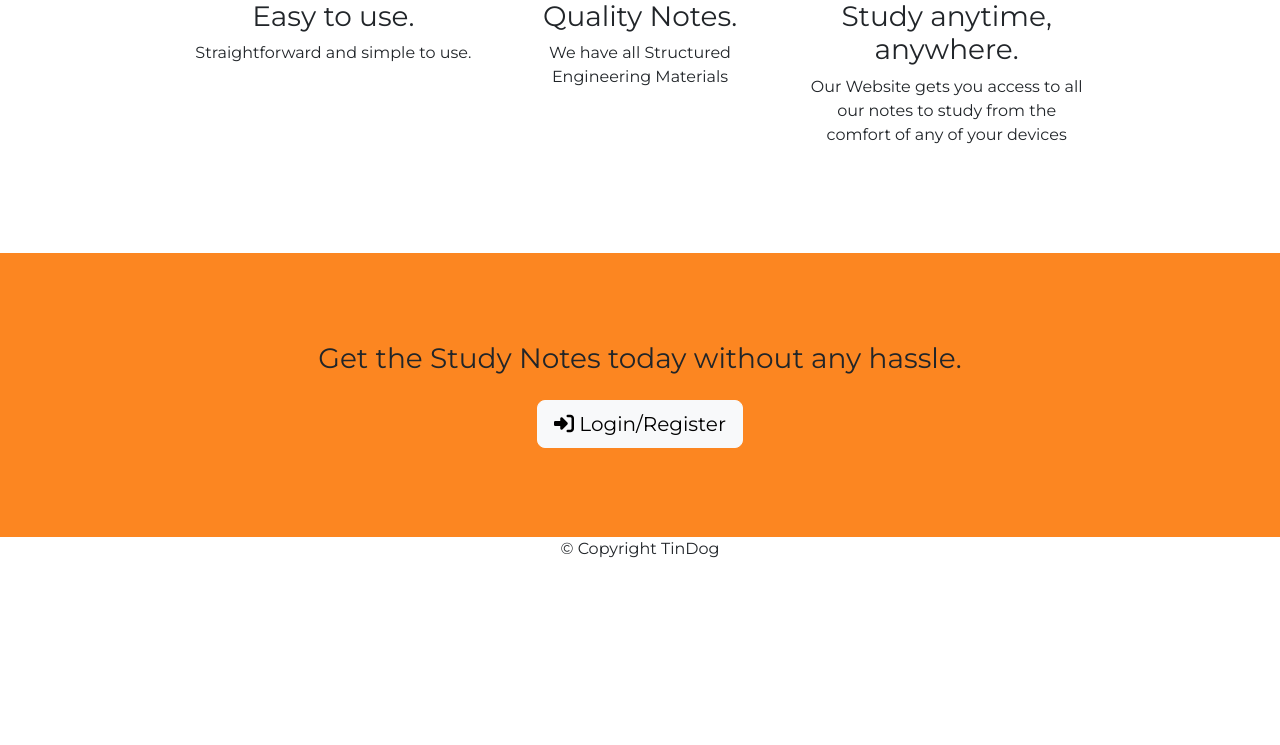
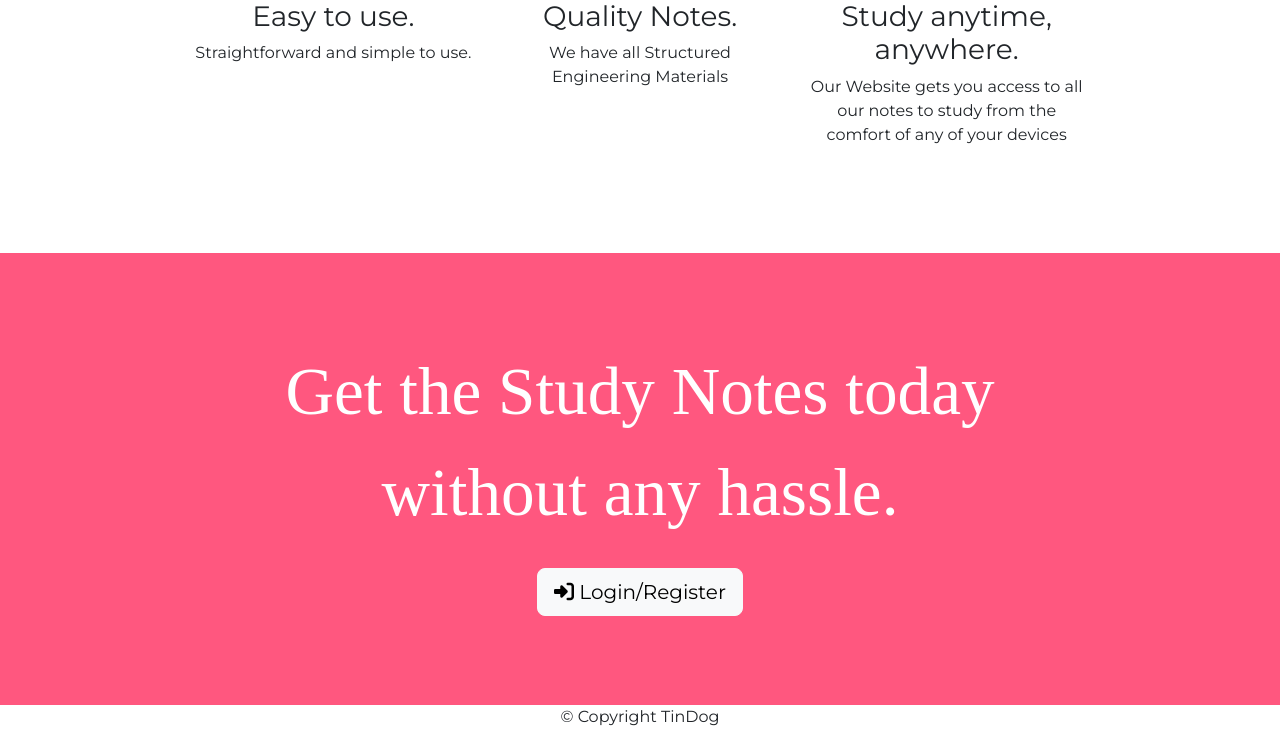
Before and after one commit to s-pratik/notes, a PHP site: page / in a window 1280 px wide. Shown: the part 904-1649 px from the top of the page. Before the commit the page ends 1462 px from the top, so only its background shows below. Run offline with PHP 8.4, Linux system fonts and the light colour scheme; some libraries are stand-ins or nearby versions.

Commit message:
Add files via upload

```diff
--- a/css/styles.css
+++ b/css/styles.css
@@ -4,6 +4,7 @@ text-align: center !important;
 font-family: 'Montserrat', sans-serif !important;
 
 }
+
 
 #header{
    position: absolute;
@@ -83,9 +84,24 @@ font-family: 'Montserrat', sans-serif !important;
  /* login-page */
 
  #login-page{
-   background-color: #FC8621;
+   background-color: #FF577F;
  }
 
  .title-h3{
    margin-bottom: 1.5rem;
+   font-family: "Montserrat-Black";
+    font-size: 4.2rem;
+    line-height: 1.5;
+    color: #fff;
  }
+
+ /* footer */
+
+ .foot-icon {
+   margin: 20px 10px;
+
+}
+
+.p-foot{
+   line-height: 3;
+}
```
